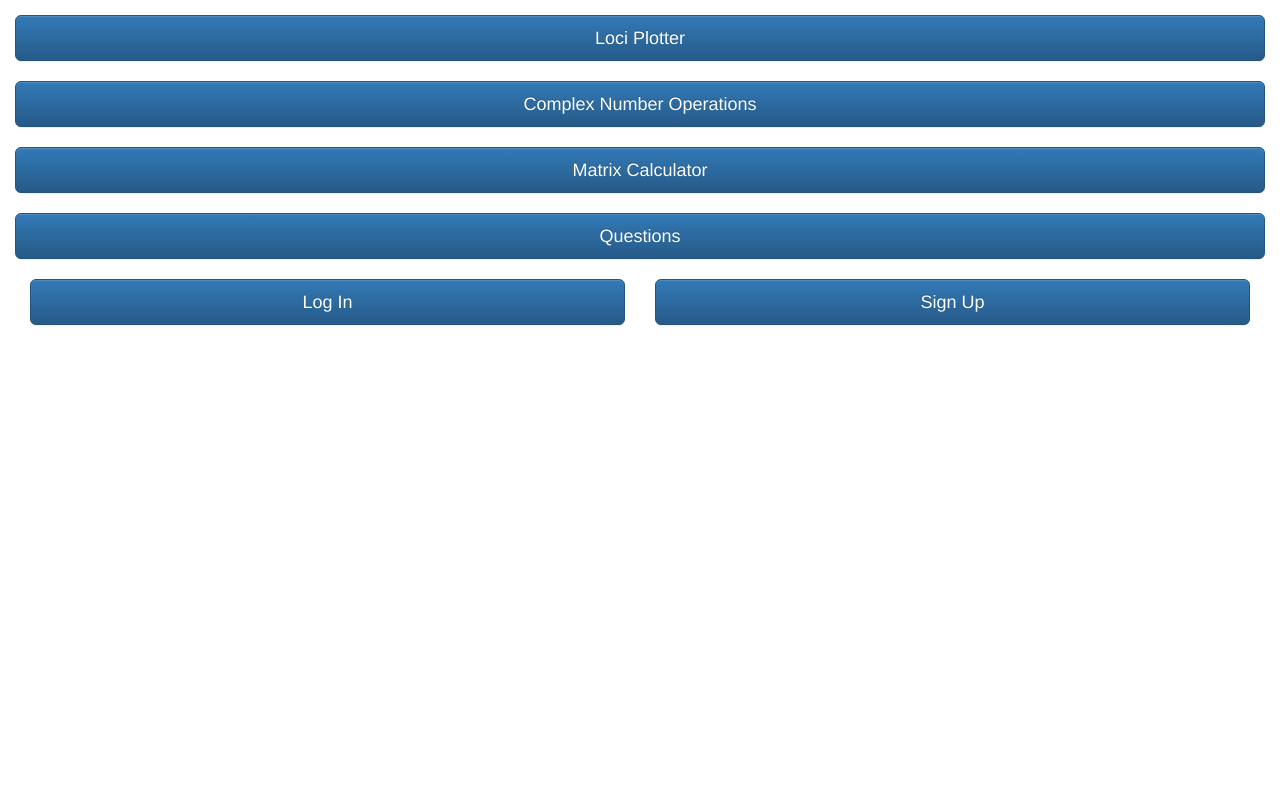
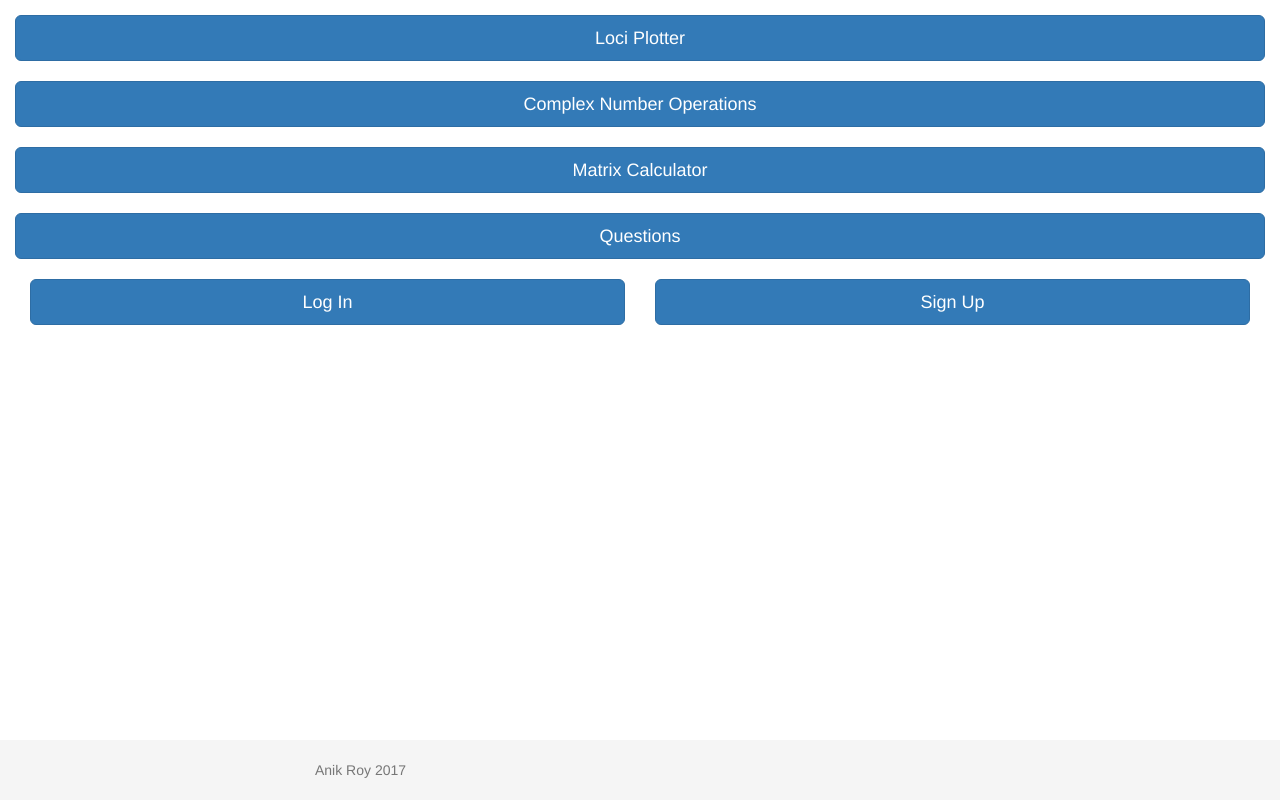
Before and after one commit to anik545/A2Project, a Flask app: page / in a window 1280 px wide. Run offline with Flask 2, Linux system fonts and the light colour scheme; some libraries are stand-ins or nearby versions.

Commit message:
IMAGE urls in graph db, layout template make, extended by index.html

```diff
--- a/app.py
+++ b/app.py
@@ -99,14 +99,16 @@ class Graph(db.Model):
     desmosdata = db.Column(db.String)
     exprlist = db.Column(db.String)
     date = db.Column(db.DateTime)
+    image_url = db.Column(db.String)
     user_id = db.Column('user_id',db.Integer,db.ForeignKey('user.user_id'))
 
-    def __init__(self,desmosdata,exprlist,user_id,title,desc):
+    def __init__(self,desmosdata,exprlist,user_id,title,desc,image_url):
         self.desmosdata = desmosdata
         self.exprlist = exprlist
         self.user_id = user_id
         self.title = title
         self.description = desc
+        self.image_url = image_url
         self.date = datetime.date.today()
 
 @login_manager.user_loader
@@ -211,13 +213,14 @@ def addgraph():
             data2 = request.form.get('exprlist',None)
             title = request.form.get('title',"")
             desc = request.form.get('description',"")
+            image_url = request.form.get('image',"")
             user_id = current_user.user_id
             print(type(Graph.query.filter_by(title=title,user_id=user_id).first()))
             exists = Graph.query.filter_by(title=title,user_id=user_id).first()
             if exists:
                 return jsonify(status="error",error="Graph already exists")
             else:
-                g=Graph(data1,data2,user_id,title,desc)
+                g=Graph(data1,data2,user_id,title,desc,image_url)
                 db.session.add(g)
                 db.session.commit()
                 graph_id = g.graph_id #has to be after commit
--- a/static/scripts/loci_plot.js
+++ b/static/scripts/loci_plot.js
@@ -75,12 +75,12 @@ $(document).ready(function() {
         exprlist = $('#expressions td:nth-child(1)').map(function(){
             return $(this).text(); //need to get from mathjax, not just text
         }).get();
-        //TODO exprlist not working, implement JSON object as {id:plot}
         $.post('/_addgraph',{
             title:$('#title').val(),
             desmosdata:JSON.stringify(calculator.getState()),
             exprlist:$('#expressions').html(),
-            description:$('#desc').val()
+            description:$('#desc').val(),
+            image: calculator.screenshot()
         },function(data){
             if (data.status === 'ok') {
                 $('#save-modal').modal('hide')
--- /dev/null
+++ b/static/styles/main.css
@@ -0,0 +1,22 @@
+html {
+  position: relative;
+  min-height: 100%;
+}
+body {
+  margin-bottom: 60px;
+}
+.footer {
+  position: absolute;
+  bottom: 0;
+  width: 100%;
+  height: 60px;
+  background-color: #f5f5f5;
+}
+.container {
+  width: auto;
+  max-width: 680px;
+  padding: 0 15px;
+}
+.container .text-muted {
+  margin: 20px 0;
+}
--- a/templates/index.html
+++ b/templates/index.html
@@ -1,24 +1,18 @@
-<!DOCTYPE html>
+{% extends "layout.html" %}
 
-<head>
-    <meta charset="utf-8">
-    <title>Complex Numbers</title>
 
-    <link rel="stylesheet" href="https://maxcdn.bootstrapcdn.com/bootstrap/3.3.7/css/bootstrap.min.css">
+{% block title %}Home Page{% endblock %}
+{% block head %}
+{{ super() }}
+{% endblock %}
 
-    <link rel="stylesheet" href="https://maxcdn.bootstrapcdn.com/bootstrap/3.3.7/css/bootstrap-theme.min.css">
-
-    <script src="https://maxcdn.bootstrapcdn.com/bootstrap/3.3.7/js/bootstrap.min.js">
-    </script>
-
-    <link rel="shortcut icon" href="{{ url_for('static', filename='favicon.ico') }}">
-</head>
-
-<body>
+{% block main %}
+  {{ super() }}
     <div class="col-lg-12" style="margin-top:15px;">
         {% if current_user.is_authenticated %}
         Hi {{ current_user.fname }}!
         {% endif %}
+
         <a class="btn btn-primary btn-lg btn-block" href="{{ url_for('loci') }}">Loci Plotter</a>
         <br>
         <a class="btn btn-primary btn-lg btn-block" href="{{ url_for('operations') }}">Complex Number Operations</a>
@@ -27,6 +21,7 @@
         <br>
         <a class="btn btn-primary btn-lg btn-block" href="{{ url_for('questions') }}">Questions</a>
         <br>
+
         {% if not current_user.is_authenticated %}
           <div class = "col-sm-6">
           <a class="btn btn-primary btn-lg btn-block" href="{{ url_for('login') }}">Log In</a>
@@ -44,7 +39,4 @@
         {% endif %}
 
     </div>
-</body>
-
-
-</html>
+{% endblock %}
--- a/templates/layout.html
+++ b/templates/layout.html
@@ -1,6 +1,31 @@
 <!DOCTYPE html>
+<html>
 
-<!-- USE THIS TO IMPLEMENT A NAVBAR ON EACH PAGE
-     MAKE EACH PAGE EXTEND THIS TEMPLATE-->
+<head>
+  {% block head %}
+  <meta charset="utf-8">
+  <title>{% block title %} A2 Project Website{% endblock %}</title>
+  <link rel="stylesheet" href="https://maxcdn.bootstrapcdn.com/bootstrap/3.3.7/css/bootstrap.min.css">
+  <script src="https://maxcdn.bootstrapcdn.com/bootstrap/3.3.7/js/bootstrap.min.js"></script>
+  <link rel="stylesheet" href="{{ url_for('static', filename='styles/main.css') }}">
+  <link rel="shortcut icon" href="{{ url_for('static', filename='favicon.ico') }}">
+  {% endblock %}
+
+</head>
+
+
+<body>
+  <div id="content">
+    {% block main %}
+    {% endblock %}
+  </div>
+  <footer class="footer">
+    <div class="container">
+    {% block footer %}
+      <p class="text-muted"> Anik Roy 2017 </p>
+    {% endblock %}
+  </div>
+  </footer>
+</body>
 
 </html>
```
Also changed, not shown: database.db. Lines whose indentation alone changed are shown as unchanged.
